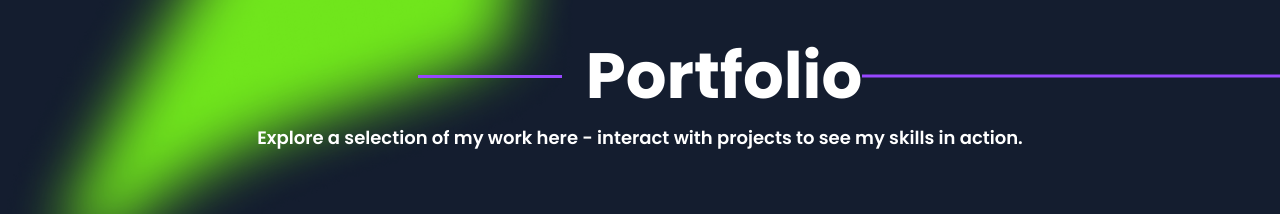
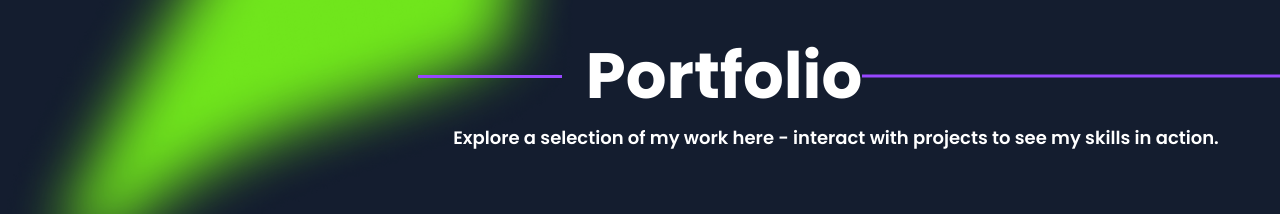
Before and after one commit to Hamidou-ctr/portfolio, an Angular app: page / in a window 1280 px wide. Shown: the part 2380-2594 px from the top of the page. Built offline with nearby package versions, Linux system fonts and the light colour scheme.

Commit message:
feat: add padding to subtitle for improved layout in portfolio section

```diff
--- a/src/app/sections/portfolio/portfolio.ts
+++ b/src/app/sections/portfolio/portfolio.ts
@@ -35,7 +35,7 @@ import { ScrollReveal } from '../../shared/scroll-reveal/scroll-reveal';
             class="absolute left-full top-1/2 h-0.75 w-screen -translate-y-1/2 bg-violet-500"
           ></span>
         </div>
-        <p class="mx-auto mt-4 text-base md:text-lg">{{ t().portfolio.subtitle }}</p>
+        <p class="mx-auto mt-4 pl-24 sm:pl-62 md:pl-80 lg:pl-98 text-base md:text-lg">{{ t().portfolio.subtitle }}</p>
       </div>
 
       <div class="relative mx-auto max-w-360 px-6 md:px-8">
```
